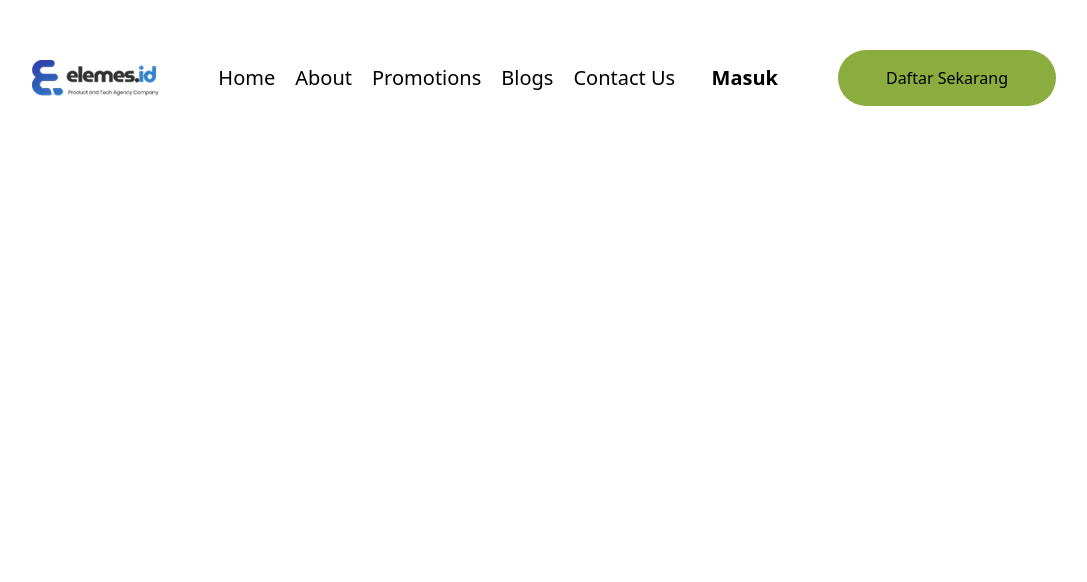
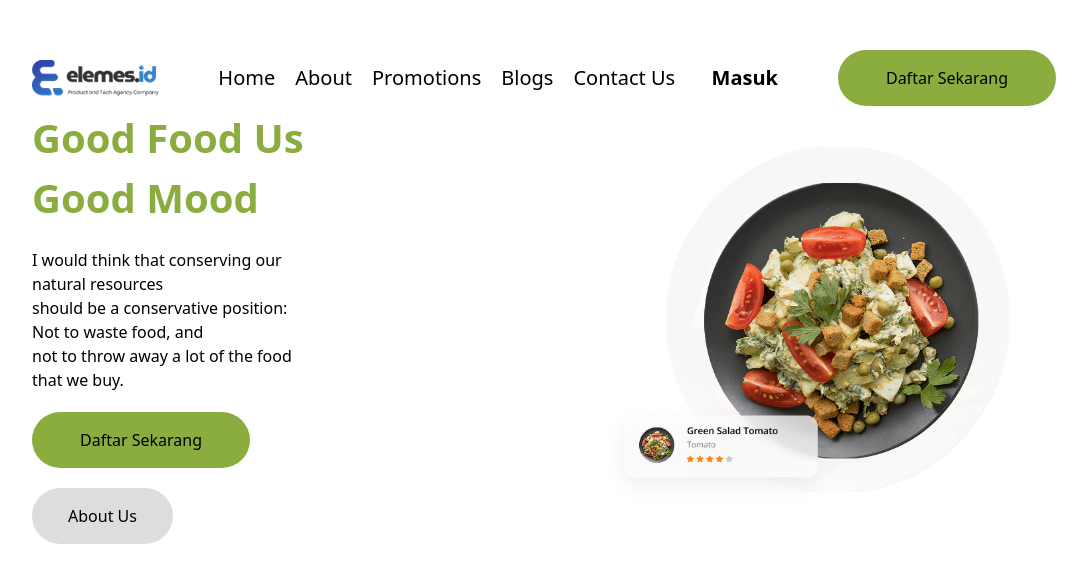
Before and after one commit to Abdulbotin/projec5, a website: page index.html in a window 1280 px wide. Shown: the whole page, without its empty margins (96-1183 px from the left). Drawn offline with Linux system fonts and the light colour scheme.

Commit message:
section 2

```diff
--- a/index.html
+++ b/index.html
@@ -25,6 +25,20 @@
             <button class="bg-[#8BAC3E] px-8 py-4 lg:px-12 lg:py-4 rounded-4xl">Daftar Sekarang</button>
         </div>
     </div>
+    <div class="flex items-center w-[80%] m-auto gap-70 ">
+        <div>
+            <h1 class="text-[#8BAC3E] text-[40px] font-bold">Good Food Us</h1>
+            <h1 class="text-[#8BAC3E] text-[40px] font-bold"> Good Mood</h1>
+            <p class="mt-[20px]">I would think that conserving our natural resources</p>
+            <p>should be a conservative position: Not to waste food, and</p>
+            <p>not to throw away a lot of the food that we buy.</p>
+             <button class="bg-[#8BAC3E] px-8 py-4 lg:px-12 lg:py-4 rounded-4xl mt-[20px]">Daftar Sekarang</button>
+             <button class="bg-[#dddddd] px-9 lg:py-4 rounded-4xl mt-[20px]">About Us</button>
+        </div>
+        <div>
+            <img src="/Group 385.png" alt="">
+        </div>
+    </div>
 
 </body>
 </html>
```
Also changed, not shown: Group 385.png (added), src/output.css.
